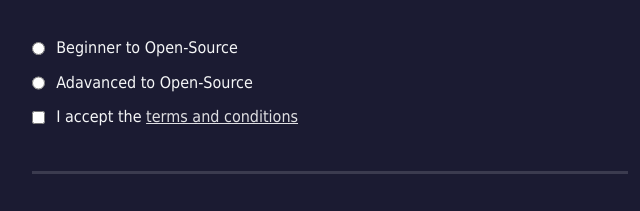
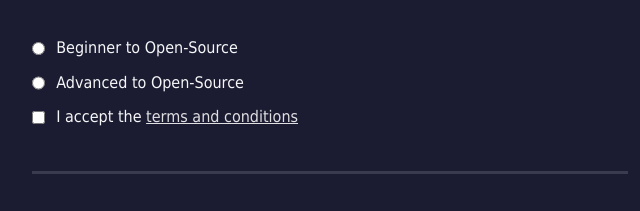
Before and after one commit to vikaswakde/HTML-Open-Source-Regestratioin-Form, a plain HTML site: page index.html in a window 1280 px wide. Shown: the part 427-638 px from the top of the page, 310-950 px from the left. Drawn offline with Linux system fonts and the light colour scheme.

Commit message:
Fixed typo error

```diff
--- a/index.html
+++ b/index.html
@@ -16,7 +16,7 @@
       </fieldset>
       <fieldset>
         <label for="beginner-account"><input id="beginner-account" type="radio" name="account-type" class="inline" /> Beginner to Open-Source</label>
-        <label for="advanced-account"><input id="advanced-account" type="radio" name="account-type" class="inline" /> Adavanced to Open-Source</label>
+        <label for="advanced-account"><input id="advanced-account" type="radio" name="account-type" class="inline" /> Advanced to Open-Source</label>
         <label for="terms-and-conditions">
           <input id="terms-and-conditions" type="checkbox" required name="terms-and-conditions" class="inline" /> I accept the <a href="https://youtu.be/iik25wqIuFo">terms and conditions</a>
         </label>
```
